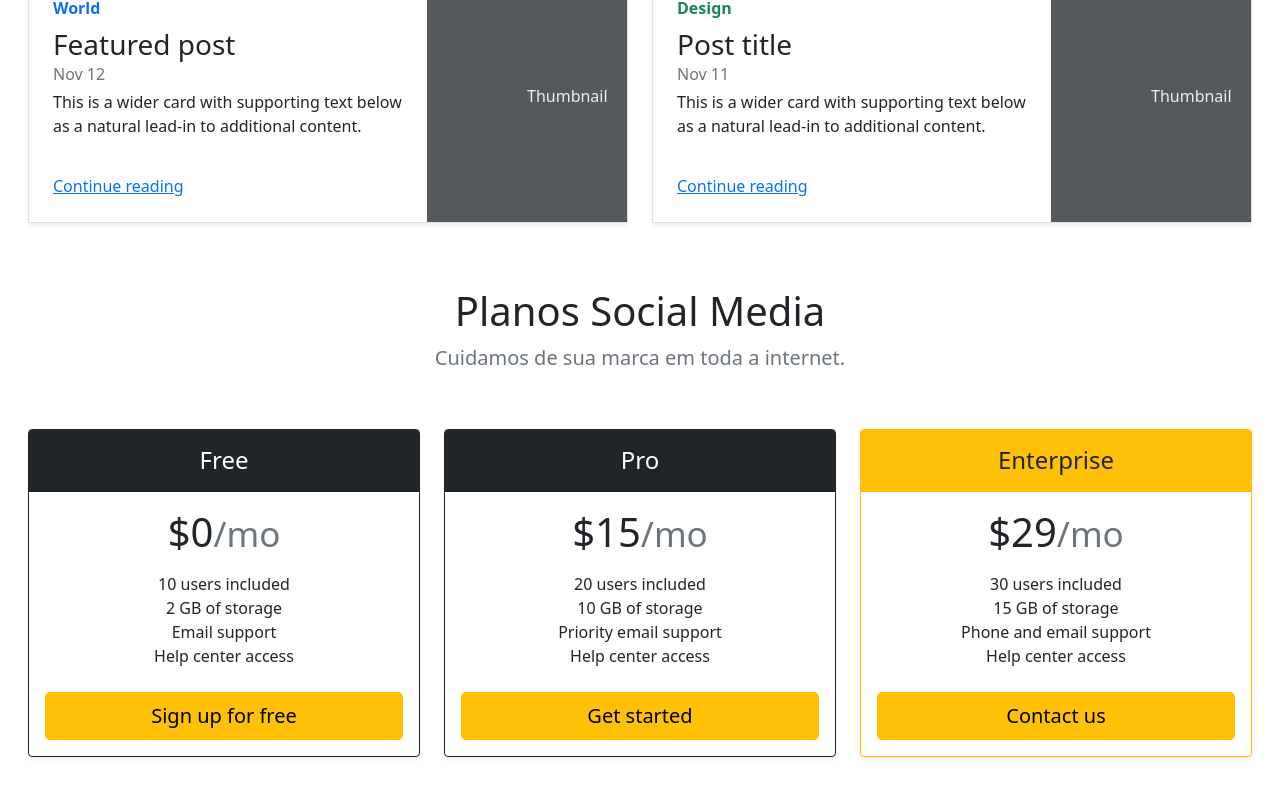
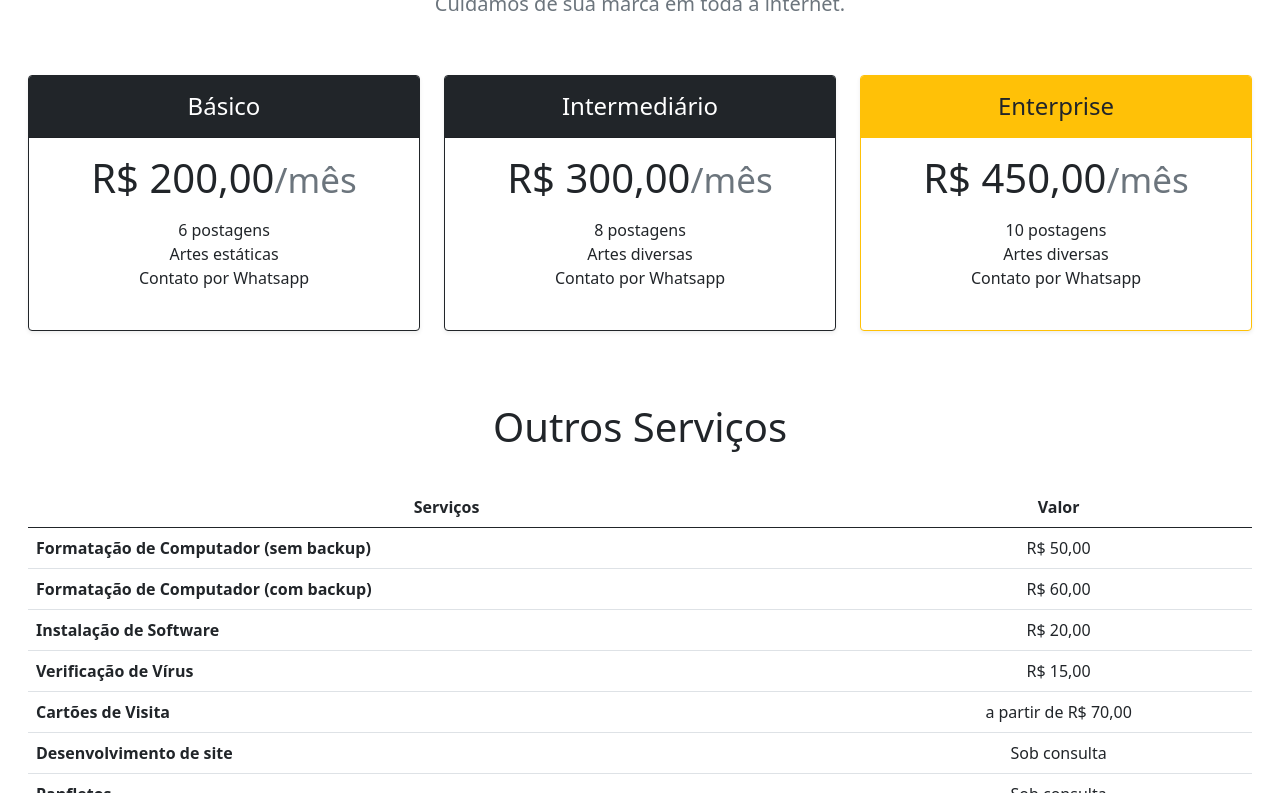
Before and after one commit to jhongmoreira/jgmti, a plain HTML site: page index.html in a window 1280 px wide. Shown: the part 682-1475 px from the top of the page. Drawn offline with Linux system fonts and the light colour scheme.

Commit message:
Pagina final

```diff
--- a/index.html
+++ b/index.html
@@ -17,19 +17,35 @@
         <div class="container">
             <div class="d-flex flex-wrap align-items-center justify-content-center justify-content-lg-start">
                 <a href="/" class="d-flex align-items-center mb-2 mb-lg-0 text-white text-decoration-none">
-                    <!-- <svg class="bi me-2" width="40" height="32" role="img" aria-label="Bootstrap"><use xlink:href="#bootstrap"></use></svg> -->
                     <span class="me-2 fw-bold">JGM TI</span>
                 </a>
 
                 <ul class="nav col-12 col-lg-auto me-lg-auto mb-2 justify-content-center mb-md-0">
-                    <li><a href="#" class="nav-link px-2 text-white">Home</a></li>
-                    <li><a href="#" class="nav-link px-2 text-white">Serviços</a></li>
-                    <li><a href="#" class="nav-link px-2 text-white">Sobre</a></li>
-                    <li><a href="#" class="nav-link px-2 text-white">FAQs</a></li>
+                    <li><a href="index.html" class="nav-link px-2 text-white">Home</a></li>
+                    <li><a href="#servicos" class="nav-link px-2 text-white">Serviços</a></li>
+                    <li><a href="#" class="nav-link px-2 text-white" data-bs-toggle="modal" data-bs-target="#exampleModal">Contato</a></li>
+                    <!-- Modal de contato -->
+                    <div class="modal fade" id="exampleModal" tabindex="-1" aria-labelledby="exampleModalLabel" aria-hidden="true">
+                      <div class="modal-dialog" style="color: black !important;">
+                        <div class="modal-content bg-light">
+                          <div class="modal-header">
+                            <h5 class="modal-title" id="exampleModalLabel">Entre em Contato</h5>
+                            <button type="button" class="btn-close" data-bs-dismiss="modal" aria-label="Close"></button>
+                          </div>
+                          <div class="modal-body">
+                            <p> E-mail: <a href="mailto:arte.jhonathan@gmail.com">arte.jhonathan@gmail.com</a></p>
+                            <p> Instagram: <a href="https://www.instagram.com/jhongmoreira" target="_blank">@jhongmoreira</a></p>
+                          </div>
+                          <div class="modal-footer">
+                            <button type="button" class="btn btn-secondary" data-bs-dismiss="modal">Fechar</button>
+                          </div>
+                        </div>
+                      </div>
+                    </div>
                 </ul>
 
                 <div class="text-end">
-                    <button type="button" class="btn btn-warning">Restrito</button>
+                   <a href="https://jgmoreira.me/crm" target="_blank"><button type="button" class="btn btn-warning">Restrito</button></a>
                 </div>
             </div>
         </div>
@@ -42,44 +58,9 @@
             <div class="col-md-8 p-lg-5 mx-auto my-5">
               <h1 class="display-4 fw-normal">Destaque sua marca na Web</h1>
               <p class="lead fw-normal p-2">Seus clientes estão na Internet. Esteja você também.</p>
-              <a class="btn btn-warning" href="#">Saber mais</a>
+              <!-- <a class="btn btn-warning" href="#">Saber mais</a> -->
             </div>
           </div>
-
-          <!-- Destaques -->
-          <div class="row mb-2 p-3">
-
-            <div class="col-md-6">
-              <div class="row g-0 border overflow-hidden flex-md-row mb-4 shadow-sm h-md-250 position-relative">
-                <div class="col p-4 d-flex flex-column position-static">
-                  <strong class="d-inline-block mb-2 text-primary">World</strong>
-                  <h3 class="mb-0">Featured post</h3>
-                  <div class="mb-1 text-muted">Nov 12</div>
-                  <p class="card-text mb-auto">This is a wider card with supporting text below as a natural lead-in to additional content.</p>
-                  <a href="#" class="stretched-link">Continue reading</a>
-                </div>
-                <div class="col-auto d-none d-lg-block">
-                  <svg class="bd-placeholder-img" width="200" height="250" xmlns="http://www.w3.org/2000/svg" role="img" aria-label="Placeholder: Thumbnail" preserveAspectRatio="xMidYMid slice" focusable="false"><title>Placeholder</title><rect width="100%" height="100%" fill="#55595c"></rect><text x="50%" y="50%" fill="#eceeef" dy=".3em">Thumbnail</text></svg>
-                </div>
-              </div>
-            </div>
-
-            <div class="col-md-6">
-              <div class="row g-0 border overflow-hidden flex-md-row mb-4 shadow-sm h-md-250 position-relative">
-                <div class="col p-4 d-flex flex-column position-static">
-                  <strong class="d-inline-block mb-2 text-success">Design</strong>
-                  <h3 class="mb-0">Post title</h3>
-                  <div class="mb-1 text-muted">Nov 11</div>
-                  <p class="mb-auto">This is a wider card with supporting text below as a natural lead-in to additional content.</p>
-                  <a href="#" class="stretched-link">Continue reading</a>
-                </div>
-                <div class="col-auto d-none d-lg-block">
-                  <svg class="bd-placeholder-img" width="200" height="250" xmlns="http://www.w3.org/2000/svg" role="img" aria-label="Placeholder: Thumbnail" preserveAspectRatio="xMidYMid slice" focusable="false"><title>Placeholder</title><rect width="100%" height="100%" fill="#55595c"></rect><text x="50%" y="50%" fill="#eceeef" dy=".3em">Thumbnail</text></svg>
-                </div>
-              </div>
-            </div>
-
-        </div>
 
         <!-- Preços -->
         <div class="pricing-header p-3 pb-md-4 mx-auto text-center">
@@ -91,34 +72,32 @@
             <div class="col">
               <div class="card mb-4 shadow-sm border-dark">
                 <div class="card-header py-3 bg-dark text-white">
-                  <h4 class="my-0 fw-normal">Free</h4>
+                  <h4 class="my-0 fw-normal">Básico</h4>
                 </div>
                 <div class="card-body">
-                  <h1 class="card-title pricing-card-title">$0<small class="text-muted fw-light">/mo</small></h1>
+                  <h1 class="card-title pricing-card-title">R$ 200,00<small class="text-muted fw-light">/mês</small></h1>
                   <ul class="list-unstyled mt-3 mb-4">
-                    <li>10 users included</li>
-                    <li>2 GB of storage</li>
-                    <li>Email support</li>
-                    <li>Help center access</li>
+                    <li>6 postagens</li>
+                    <li>Artes estáticas</li>
+                    <li>Contato por Whatsapp</li>
                   </ul>
-                  <button type="button" class="w-100 btn btn-lg btn-warning">Sign up for free</button>
+                  <!-- <button type="button" class="w-100 btn btn-lg btn-warning">Sign up for free</button> -->
                 </div>
               </div>
             </div>
             <div class="col">
               <div class="card mb-4  shadow-sm border-dark">
                 <div class="card-header py-3 bg-dark text-white">
-                  <h4 class="my-0 fw-normal">Pro</h4>
+                  <h4 class="my-0 fw-normal">Intermediário</h4>
                 </div>
                 <div class="card-body">
-                  <h1 class="card-title pricing-card-title">$15<small class="text-muted fw-light">/mo</small></h1>
+                  <h1 class="card-title pricing-card-title">R$ 300,00<small class="text-muted fw-light">/mês</small></h1>
                   <ul class="list-unstyled mt-3 mb-4">
-                    <li>20 users included</li>
-                    <li>10 GB of storage</li>
-                    <li>Priority email support</li>
-                    <li>Help center access</li>
+                    <li>8 postagens</li>
+                    <li>Artes diversas</li>
+                    <li>Contato por Whatsapp</li>
                   </ul>
-                  <button type="button" class="w-100 btn btn-lg btn-warning">Get started</button>
+                  <!-- <button type="button" class="w-100 btn btn-lg btn-warning">Get started</button> -->
                 </div>
               </div>
             </div>
@@ -128,48 +107,69 @@
                   <h4 class="my-0 fw-normal">Enterprise</h4>
                 </div>
                 <div class="card-body">
-                  <h1 class="card-title pricing-card-title">$29<small class="text-muted fw-light">/mo</small></h1>
+                  <h1 class="card-title pricing-card-title">R$ 450,00<small class="text-muted fw-light">/mês</small></h1>
                   <ul class="list-unstyled mt-3 mb-4">
-                    <li>30 users included</li>
-                    <li>15 GB of storage</li>
-                    <li>Phone and email support</li>
-                    <li>Help center access</li>
+                    <li>10 postagens</li>
+                    <li>Artes diversas</li>
+                    <li>Contato por Whatsapp</li>
                   </ul>
-                  <button type="button" class="w-100 btn btn-lg btn-warning">Contact us</button>
+                  <!-- <button type="button" class="w-100 btn btn-lg btn-warning">Contact us</button> -->
                 </div>
               </div>
             </div>
           </div>
 
           <!-- Tabela outros serviços -->
-          <h2 class="display-6 text-center mb-1 p-3">Outros Serviços</h2>
+          <h2 class="display-6 text-center mb-1 p-3" id="servicos">Outros Serviços</h2>
           <div class="table-responsive p-3">
             <table class="table text-center">
               <thead>
                 <tr>
-                  <th></th>
+                  <th>Serviços</th>
                   <th>Valor</th>
                 </tr>
               </thead>
               <tbody>
                 <tr>
-                  <th scope="row" class="text-start">Permissions</th>
-                  <td><svg class="bi" width="24" height="24"><use xlink:href="#check"></use></svg></td>
+                  <th scope="row" class="text-start">Formatação de Computador (sem backup)</th>
+                  <td>R$ 50,00</td>
                 </tr>
                 <tr>
-                  <th scope="row" class="text-start">Sharing</th>
-                  <td></td>
+                  <th scope="row" class="text-start">Formatação de Computador (com backup)</th>
+                  <td>R$ 60,00</td>
                 </tr>
                 <tr>
-                  <th scope="row" class="text-start">Unlimited members</th>
-                  <td></td>
+                  <th scope="row" class="text-start">Instalação de Software</th>
+                  <td>R$ 20,00</td>
                 </tr>
                 <tr>
-                  <th scope="row" class="text-start">Extra security</th>
-                  <td></td>
+                  <th scope="row" class="text-start">Verificação de Vírus</th>
+                  <td>R$ 15,00</td>
+                </tr>
+                <tr>
+                  <th scope="row" class="text-start">Cartões de Visita</th>
+                  <td>a partir de R$ 70,00</td>
+                </tr>
+                <tr>
+                  <th scope="row" class="text-start">Desenvolvimento de site</th>
+                  <td>Sob consulta</td>
+                </tr>
+                <tr>
+                  <th scope="row" class="text-start">Panfletos</th>
+                  <td>Sob consulta</td>
+                </tr>
+                <tr>
+                  <th scope="row" class="text-start">Cartaz</th>
+                  <td>Sob consulta</td>
                 </tr>
               </tbody>
             </table>
+          </div>
+
+          <div class="row p-3">
+            <div class="col-md-12 text-end">
+              <a href="/assets/pdf/tabela_valor.pdf" target="_blank"><button type="button" class="btn btn-warning">Baixar Tabela</button></a>
+            </div>
           </div>
 
     </div>
```
Also changed, not shown: 1 other file.
